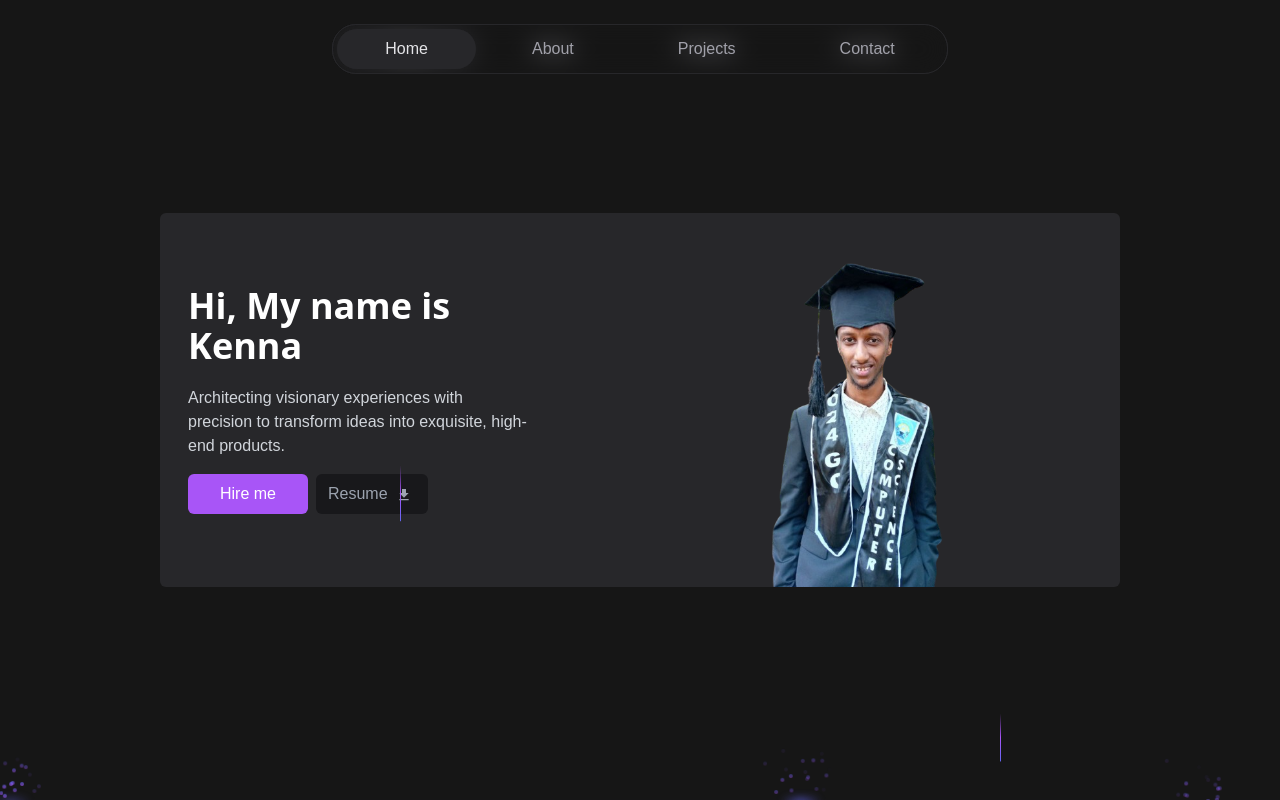
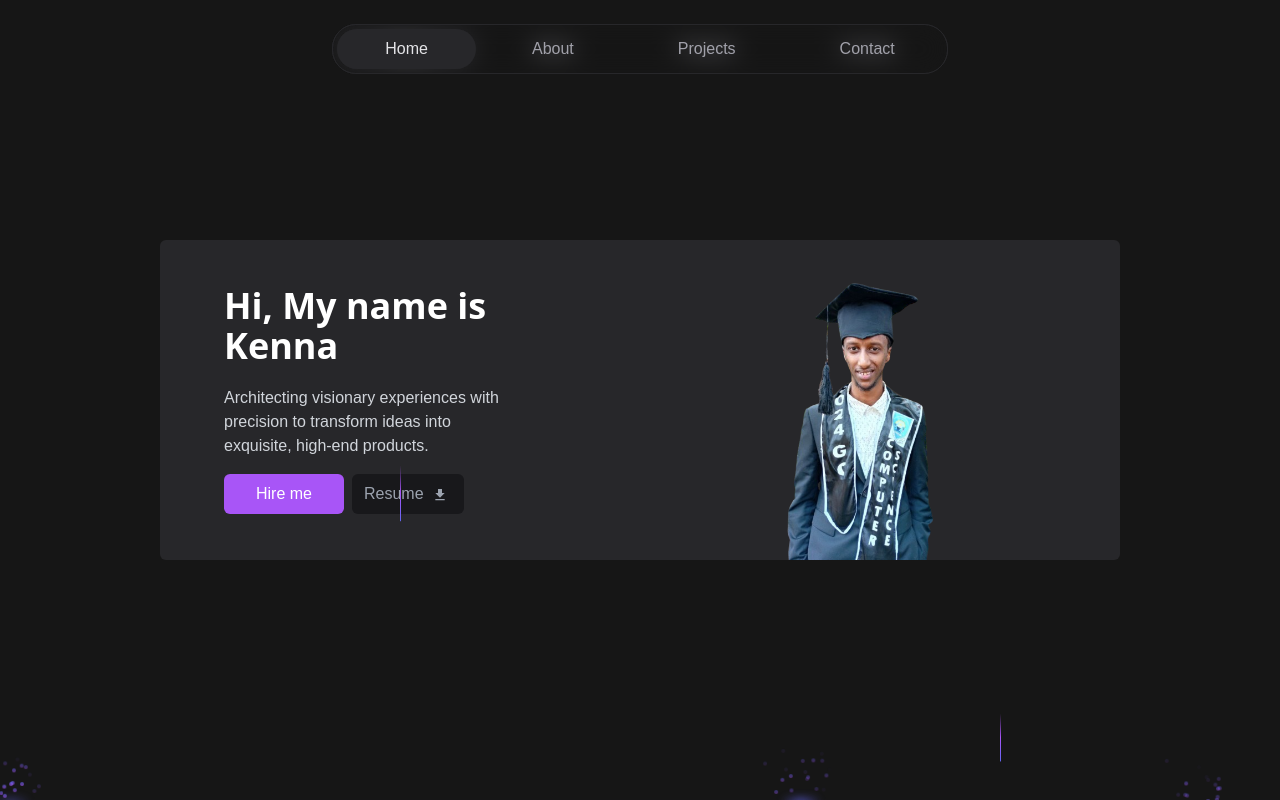
Before and after one commit to kennataddese6/portfolio, a Next.js app: page / in a window 1280 px wide. Built offline with nearby package versions, Linux system fonts and the light colour scheme.

Commit message:
enahncbe ui

```diff
--- a/app/page.tsx
+++ b/app/page.tsx
@@ -11,13 +11,13 @@ export default function Home() {
       <BackgroundBeamsWithCollision
         className="from-inherit"
         children={
-          <section className="bg-zinc-800 flex flex-wrap rounded-md  xl:w-9/12">
-            <div className="w-full lg:w-1/2 flex items-center pl-7">
+          <section className="bg-zinc-800 flex flex-wrap rounded-md lg:w-10/12 xl:w-9/12">
+            <div className="w-full lg:w-1/2 flex items-center lg:pl-12 xl:pl-16">
               <div>
                 <h1 className="text-4xl font-sans mb-5 font-bold text-white">
                   Hi, My name is <br /> Kenna
                 </h1>
-                <p className="my-4 text-gray-300 lg:w-11/12 xl:w-9/12">
+                <p className="my-4 text-gray-300 lg:w-11/12 xl:w-8/12">
                   Architecting visionary experiences with precision to transform
                   ideas into exquisite, high-end products.
                 </p>
@@ -34,7 +34,7 @@ export default function Home() {
                 src={me}
                 alt="my Image"
                 width={300}
-                className="xl:w-7/12"
+                className="xl:w-6/12"
               />
             </div>
           </section>
```
